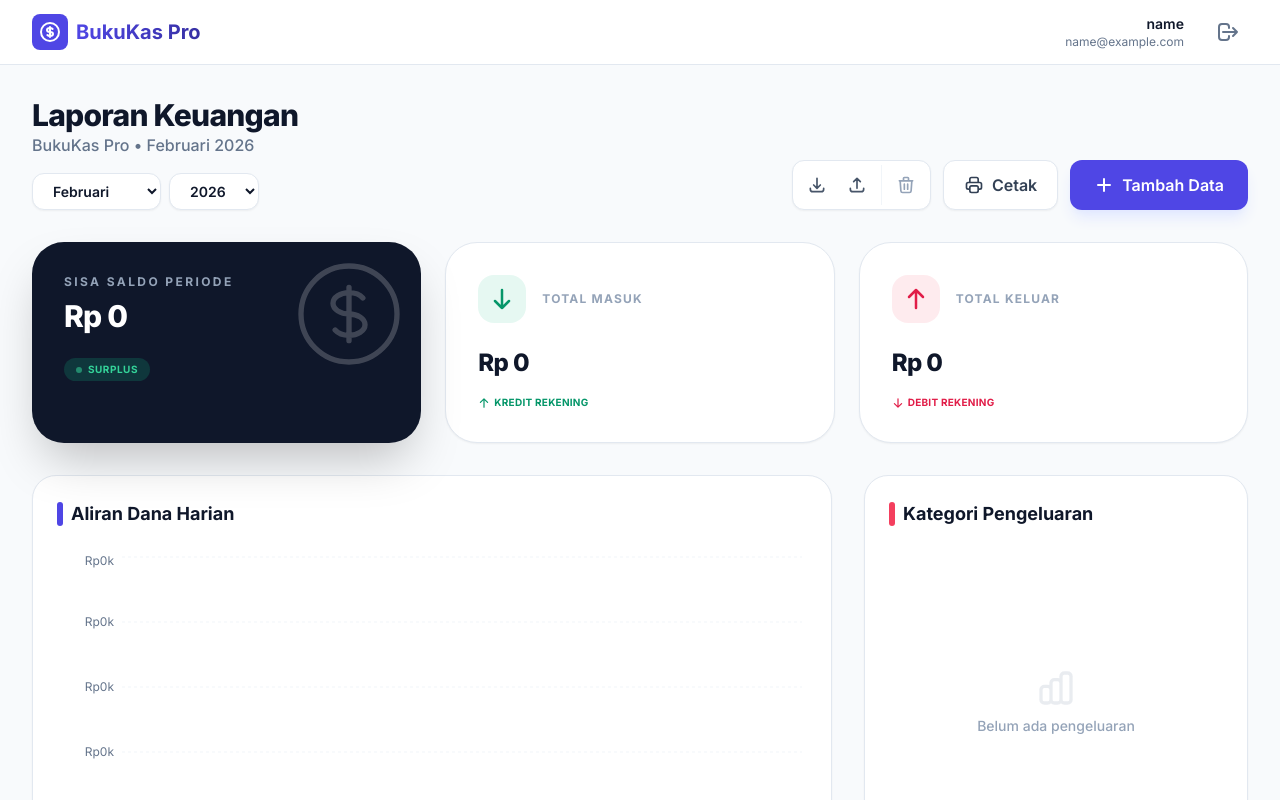
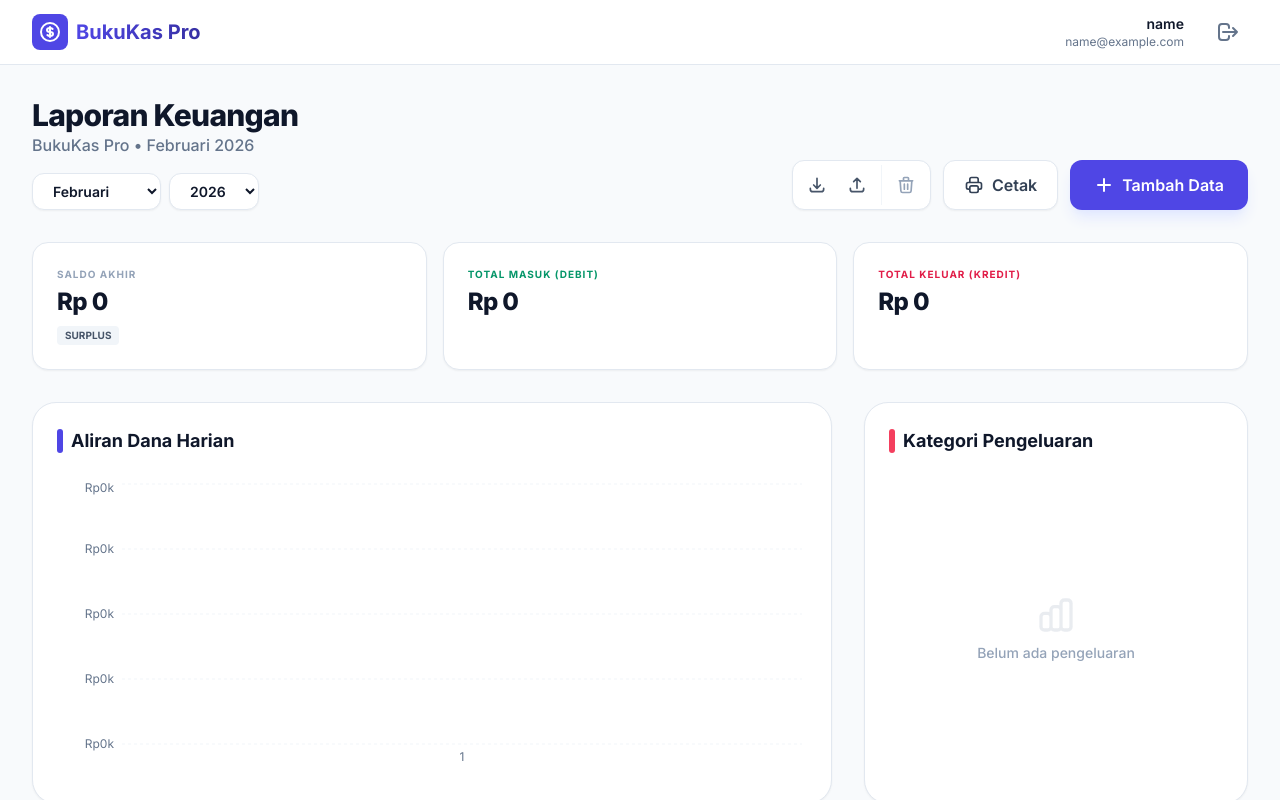
Before and after one commit to nanangarit96/bukukas, a React (Vite) app: page / in a window 1280 px wide. Both pictures are taken after typing "name@example.com", "Sample123" into the empty fields and a click on the button "Masuk Sekarang". Shown: the top 800 px of the page. Built offline with nearby package versions, Linux system fonts and the light colour scheme.

Commit message:
Refactor SummaryCards layout and components

```diff
--- a/components/SummaryCards.tsx
+++ b/components/SummaryCards.tsx
@@ -17,62 +17,30 @@ const formatCurrency = (val: number) => {
 
 const SummaryCards: React.FC<SummaryCardsProps> = ({ income, expense, balance }) => {
   return (
-    <div className="grid grid-cols-1 md:grid-cols-3 gap-6">
-      {/* Saldo Utama */}
-      <div className="bg-slate-900 p-8 rounded-[2rem] text-white shadow-2xl relative overflow-hidden group">
-        <div className="absolute top-0 right-0 p-6 opacity-20 transform translate-x-4 -translate-y-4 group-hover:scale-110 transition-transform">
-          <svg xmlns="http://www.w3.org/2000/svg" className="h-32 w-32" fill="none" viewBox="0 0 24 24" stroke="currentColor">
-            <path strokeLinecap="round" strokeLinejoin="round" strokeWidth={1} d="M12 8c-1.657 0-3 .895-3 2s1.343 2 3 2 3 .895 3 2-1.343 2-3 2m0-8c1.11 0 2.08.402 2.599 1M12 8V7m0 1v8m0 0v1m0-1c-1.11 0-2.08-.402-2.599-1M21 12a9 9 0 11-18 0 9 9 0 0118 0z" />
-          </svg>
-        </div>
-        <div className="relative z-10">
-          <p className="text-slate-400 text-xs font-bold uppercase tracking-[0.2em] mb-2">Sisa Saldo Periode</p>
-          <h2 className="text-3xl font-black tracking-tight">{formatCurrency(balance)}</h2>
-          <div className="mt-6 flex items-center">
-             <div className={`flex items-center space-x-1.5 px-3 py-1 rounded-full text-[10px] font-bold uppercase tracking-wider ${balance >= 0 ? 'bg-emerald-500/20 text-emerald-400' : 'bg-rose-500/20 text-rose-400'}`}>
-                <div className={`w-1.5 h-1.5 rounded-full animate-pulse ${balance >= 0 ? 'bg-emerald-400' : 'bg-rose-400'}`}></div>
-                <span>{balance >= 0 ? 'Surplus' : 'Defisit'}</span>
-             </div>
-          </div>
+    <div className="grid grid-cols-1 md:grid-cols-3 gap-4">
+      {/* Saldo Akhir */}
+      <div className="bg-white p-6 rounded-2xl border border-slate-200 shadow-sm">
+        <p className="text-slate-400 text-[10px] font-bold uppercase tracking-widest mb-1">Saldo Akhir</p>
+        <h2 className={`text-2xl font-extrabold tracking-tight ${balance >= 0 ? 'text-slate-900' : 'text-rose-600'}`}>
+          {formatCurrency(balance)}
+        </h2>
+        <div className="mt-2 flex items-center">
+           <span className={`text-[10px] font-bold uppercase px-2 py-0.5 rounded ${balance >= 0 ? 'bg-slate-100 text-slate-600' : 'bg-rose-50 text-rose-600'}`}>
+             {balance >= 0 ? 'Surplus' : 'Defisit'}
+           </span>
         </div>
       </div>
 
-      {/* Pemasukan */}
-      <div className="bg-white p-8 rounded-[2rem] border border-slate-200 shadow-sm hover:shadow-md transition-shadow">
-        <div className="flex items-center space-x-4 mb-6">
-          <div className="bg-emerald-500/10 p-3 rounded-2xl text-emerald-600">
-            <svg xmlns="http://www.w3.org/2000/svg" className="h-6 w-6" fill="none" viewBox="0 0 24 24" stroke="currentColor">
-              <path strokeLinecap="round" strokeLinejoin="round" strokeWidth={2.5} d="M19 14l-7 7m0 0l-7-7m7 7V3" />
-            </svg>
-          </div>
-          <span className="text-slate-400 text-xs font-bold uppercase tracking-widest">Total Masuk</span>
-        </div>
-        <h2 className="text-2xl font-black text-slate-900 tracking-tight">{formatCurrency(income)}</h2>
-        <div className="mt-4 flex items-center text-emerald-600 text-[10px] font-bold uppercase tracking-wide">
-          <svg xmlns="http://www.w3.org/2000/svg" className="h-3 w-3 mr-1" viewBox="0 0 20 20" fill="currentColor">
-            <path fillRule="evenodd" d="M3.293 9.707a1 1 0 010-1.414l6-6a1 1 0 011.414 0l6 6a1 1 0 01-1.414 1.414L11 5.414V17a1 1 0 11-2 0V5.414L4.707 9.707a1 1 0 01-1.414 0z" clipRule="evenodd" />
-          </svg>
-          Kredit Rekening
-        </div>
+      {/* Total Debit (Masuk) */}
+      <div className="bg-white p-6 rounded-2xl border border-slate-200 shadow-sm">
+        <p className="text-emerald-600 text-[10px] font-bold uppercase tracking-widest mb-1">Total Masuk (Debit)</p>
+        <h2 className="text-2xl font-extrabold text-slate-900 tracking-tight">{formatCurrency(income)}</h2>
       </div>
 
-      {/* Pengeluaran */}
-      <div className="bg-white p-8 rounded-[2rem] border border-slate-200 shadow-sm hover:shadow-md transition-shadow">
-        <div className="flex items-center space-x-4 mb-6">
-          <div className="bg-rose-500/10 p-3 rounded-2xl text-rose-600">
-            <svg xmlns="http://www.w3.org/2000/svg" className="h-6 w-6" fill="none" viewBox="0 0 24 24" stroke="currentColor">
-              <path strokeLinecap="round" strokeLinejoin="round" strokeWidth={2.5} d="M5 10l7-7m0 0l7 7m-7-7v18" />
-            </svg>
-          </div>
-          <span className="text-slate-400 text-xs font-bold uppercase tracking-widest">Total Keluar</span>
-        </div>
-        <h2 className="text-2xl font-black text-slate-900 tracking-tight">{formatCurrency(expense)}</h2>
-        <div className="mt-4 flex items-center text-rose-600 text-[10px] font-bold uppercase tracking-wide">
-          <svg xmlns="http://www.w3.org/2000/svg" className="h-3 w-3 mr-1" viewBox="0 0 20 20" fill="currentColor">
-            <path fillRule="evenodd" d="M16.707 10.293a1 1 0 010 1.414l-6 6a1 1 0 01-1.414 0l-6-6a1 1 0 111.414-1.414L9 14.586V3a1 1 0 012 0v11.586l4.293-4.293a1 1 0 011.414 0z" clipRule="evenodd" />
-          </svg>
-          Debit Rekening
-        </div>
+      {/* Total Kredit (Keluar) */}
+      <div className="bg-white p-6 rounded-2xl border border-slate-200 shadow-sm">
+        <p className="text-rose-600 text-[10px] font-bold uppercase tracking-widest mb-1">Total Keluar (Kredit)</p>
+        <h2 className="text-2xl font-extrabold text-slate-900 tracking-tight">{formatCurrency(expense)}</h2>
       </div>
     </div>
   );
```
